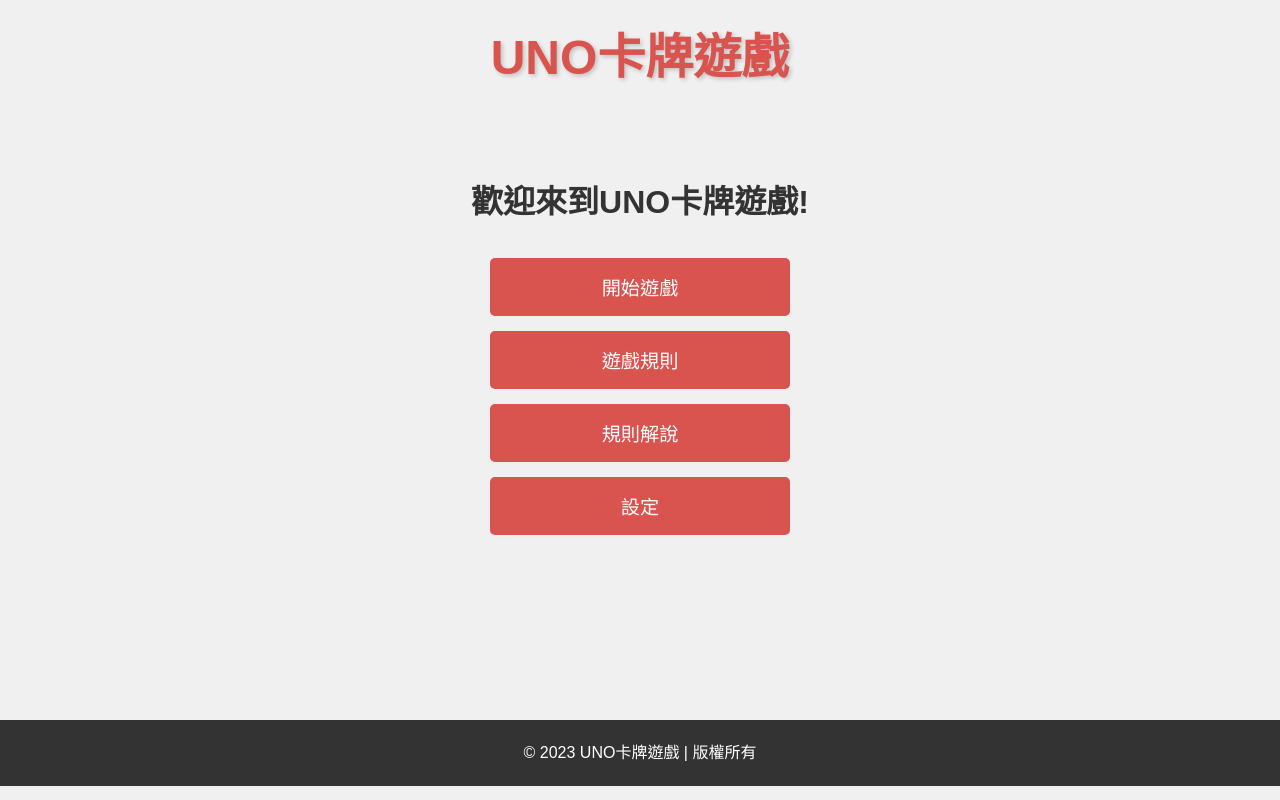
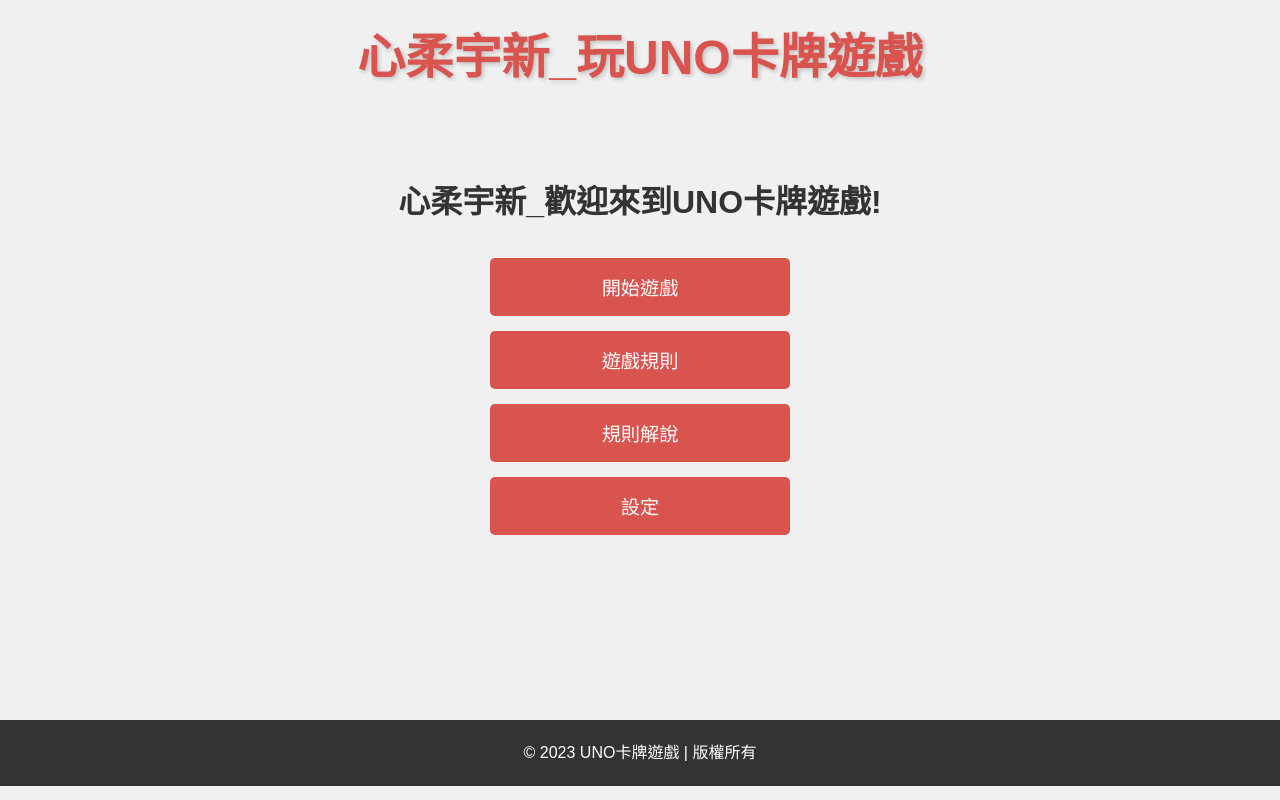
Before and after one commit to liao1030/Uno, a website: page index.html in a window 1280 px wide. Drawn offline with Linux system fonts and the light colour scheme.

Commit message:
更新遊戲標題和歡迎訊息，加入心柔宇新

```diff
--- a/index.html
+++ b/index.html
@@ -3,18 +3,18 @@
 <head>
     <meta charset="UTF-8">
     <meta name="viewport" content="width=device-width, initial-scale=1.0">
-    <title>UNO卡牌遊戲</title>
+    <title>心柔宇新_玩UNO卡牌遊戲</title>
     <link rel="stylesheet" href="static/css/style.css">
     <link rel="icon" href="static/images/favicon.ico" type="image/x-icon">
 </head>
 <body>
     <div class="game-container">
         <header>
-            <h1>UNO卡牌遊戲</h1>
+            <h1>心柔宇新_玩UNO卡牌遊戲</h1>
         </header>
 
         <div class="game-menu" id="game-menu">
-            <h2>歡迎來到UNO卡牌遊戲!</h2>
+            <h2>心柔宇新_歡迎來到UNO卡牌遊戲!</h2>
             <div class="menu-options">
                 <button id="start-game">開始遊戲</button>
                 <button id="rules">遊戲規則</button>
```
